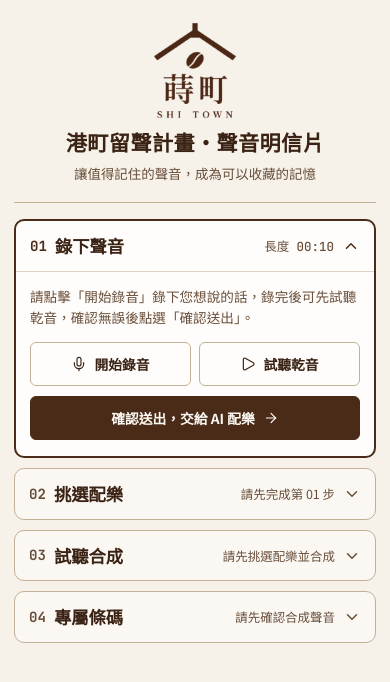
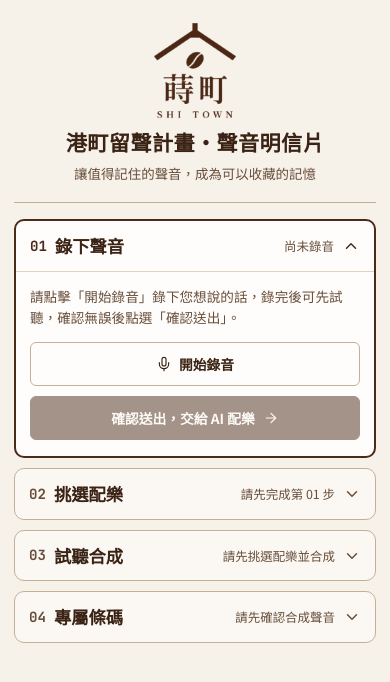
Before and after one commit to peterRD5113/shitown, a Next.js app: page / in a window 390 px wide. Shown: the top 682 px of the page. Built offline with nearby package versions, Linux system fonts and the light colour scheme.

Commit message:
fix: hide voice preview button until user actually records audio and rename label to 試聽錄音

```diff
--- a/src/app/globals.css
+++ b/src/app/globals.css
@@ -514,10 +514,13 @@ textarea {
   }
 
   .step-action-left {
-    display: grid;
-    grid-template-columns: 1fr 1fr;
+    display: flex;
     gap: 8px;
     width: 100%;
+  }
+
+  .step-action-left > .btn-secondary {
+    flex: 1;
   }
 
   .step-action-row > .btn-primary,
--- a/src/app/page.tsx
+++ b/src/app/page.tsx
@@ -96,12 +96,12 @@ export default function ShiTownVoicePostcardPage() {
   const [hasMixedAudio, setHasMixedAudio] = useState(false);
   const [hasGeneratedQr, setHasGeneratedQr] = useState(false);
 
-  // Step 01: Microphone Recording & Dry Voice Preview
+  // Step 01: Microphone Recording & Voice Preview
   const [isRecording, setIsRecording] = useState(false);
   const [recordingSeconds, setRecordingSeconds] = useState(0);
   const [voiceBuffer, setVoiceBuffer] = useState<AudioBuffer | null>(null);
   const [voiceBlob, setVoiceBlob] = useState<Blob | null>(null);
-  const [voiceDuration, setVoiceDuration] = useState<number>(10);
+  const [voiceDuration, setVoiceDuration] = useState<number>(0);
   const [hasRecordedCustomVoice, setHasRecordedCustomVoice] = useState(false);
   const [isPlayingVoice, setIsPlayingVoice] = useState(false);
 
@@ -140,14 +140,24 @@ export default function ShiTownVoicePostcardPage() {
   const activeAudioElRef = useRef<HTMLAudioElement | null>(null);
 
   useEffect(() => {
+    let stepParam = 1;
     try {
       const search = new URLSearchParams(window.location.search);
-      const stepParam = Number(search.get("step"));
-      if (stepParam === 1 || stepParam === 2 || stepParam === 3 || stepParam === 4) {
-        setOpenStep(stepParam);
-        if (stepParam >= 2) setHasSubmittedVoice(true);
-        if (stepParam >= 3) setHasMixedAudio(true);
-        if (stepParam >= 4) setHasGeneratedQr(true);
+      const parsedStep = Number(search.get("step"));
+      if (
+        parsedStep === 1 ||
+        parsedStep === 2 ||
+        parsedStep === 3 ||
+        parsedStep === 4
+      ) {
+        stepParam = parsedStep;
+        setOpenStep(parsedStep);
+        if (parsedStep >= 2) {
+          setHasRecordedCustomVoice(true);
+          setHasSubmittedVoice(true);
+        }
+        if (parsedStep >= 3) setHasMixedAudio(true);
+        if (parsedStep >= 4) setHasGeneratedQr(true);
       }
     } catch {
       // Ignore URL search param errors
@@ -155,7 +165,6 @@ export default function ShiTownVoicePostcardPage() {
 
     let cancelled = false;
     (async () => {
-      const demoVoice = await createDemoVoiceBuffer();
       const bufA = await synthesizeOfflineBackingBuffer(
         TWO_AI_BGM_RECOMMENDATIONS[0].presetId,
         14
@@ -166,10 +175,6 @@ export default function ShiTownVoicePostcardPage() {
       );
       if (cancelled) return;
 
-      setVoiceBuffer(demoVoice);
-      setVoiceBlob(audioBufferToWavBlob(demoVoice));
-      setVoiceDuration(Math.round(demoVoice.duration));
-
       setBgmBuffers({
         "bgm-a": bufA,
         "bgm-b": bufB,
@@ -179,16 +184,22 @@ export default function ShiTownVoicePostcardPage() {
         "bgm-b": audioBufferToWavBlob(bufB),
       });
 
+      // Only pre-populate demo voice when explicitly previewing step >= 2 via URL param
+      if (stepParam >= 2) {
+        const demoVoice = await createDemoVoiceBuffer();
+        if (cancelled) return;
+        setVoiceBuffer(demoVoice);
+        setVoiceBlob(audioBufferToWavBlob(demoVoice));
+        setVoiceDuration(Math.round(demoVoice.duration));
+
         const initialMix = await renderAutoDuckedMix(demoVoice, bufA, {
-        voiceGain: 1.0,
-        bgmGain: 0.34,
-        duckingDepthDb: 9,
           introSeconds: 1.5,
           outroSeconds: 2.5,
         });
         if (!cancelled) {
           setMixedWavBlob(initialMix.wavBlob);
           setMixedDuration(Math.round(initialMix.durationSeconds));
+        }
       }
     })();
 
@@ -578,9 +589,7 @@ export default function ShiTownVoicePostcardPage() {
                   ? `錄音中 ${formatTime(recordingSeconds)}`
                   : hasRecordedCustomVoice
                   ? `已錄製 ${formatTime(voiceDuration)}`
-                  : hasSubmittedVoice
-                  ? `已完成 (${formatTime(voiceDuration)})`
-                  : `長度 ${formatTime(voiceDuration)}`}
+                  : "尚未錄音"}
               </span>
               <ChevronDown size={18} className="step-chevron" />
             </div>
@@ -589,7 +598,7 @@ export default function ShiTownVoicePostcardPage() {
           {openStep === 1 && (
             <div className="step-body">
               <p className="step-instruction">
-                請點擊「開始錄音」錄下您想說的話，錄完後可先試聽乾音，確認無誤後點選「確認送出」。
+                請點擊「開始錄音」錄下您想說的話，錄完後可先試聽，確認無誤後點選「確認送出」。
               </p>
 
               <div className="step-action-row">
@@ -601,7 +610,9 @@ export default function ShiTownVoicePostcardPage() {
                       onClick={handleStartRecording}
                     >
                       <Mic size={16} strokeWidth={1.75} />
-                      <span>開始錄音</span>
+                      <span>
+                        {hasRecordedCustomVoice ? "重新錄音" : "開始錄音"}
+                      </span>
                     </button>
                   ) : (
                     <button
@@ -610,11 +621,11 @@ export default function ShiTownVoicePostcardPage() {
                       onClick={handleStopRecording}
                     >
                       <Square size={16} strokeWidth={1.75} />
-                      <span>停止 ({formatTime(recordingSeconds)})</span>
+                      <span>停止錄音 ({formatTime(recordingSeconds)})</span>
                     </button>
                   )}
 
-                  {voiceBlob && (
+                  {hasRecordedCustomVoice && voiceBlob && !isRecording && (
                     <button
                       type="button"
                       className="btn-secondary"
@@ -636,7 +647,7 @@ export default function ShiTownVoicePostcardPage() {
                       ) : (
                         <>
                           <Play size={16} strokeWidth={1.75} />
-                          <span>試聽乾音</span>
+                          <span>試聽錄音</span>
                         </>
                       )}
                     </button>
@@ -647,7 +658,11 @@ export default function ShiTownVoicePostcardPage() {
                   type="button"
                   className="btn-primary"
                   onClick={handleConfirmStep1}
-                  disabled={isRecording || isGeneratingBgmOptions}
+                  disabled={
+                    !hasRecordedCustomVoice ||
+                    isRecording ||
+                    isGeneratingBgmOptions
+                  }
                 >
                   <span>
                     {isGeneratingBgmOptions
```
Lines whose indentation alone changed are shown as unchanged.
